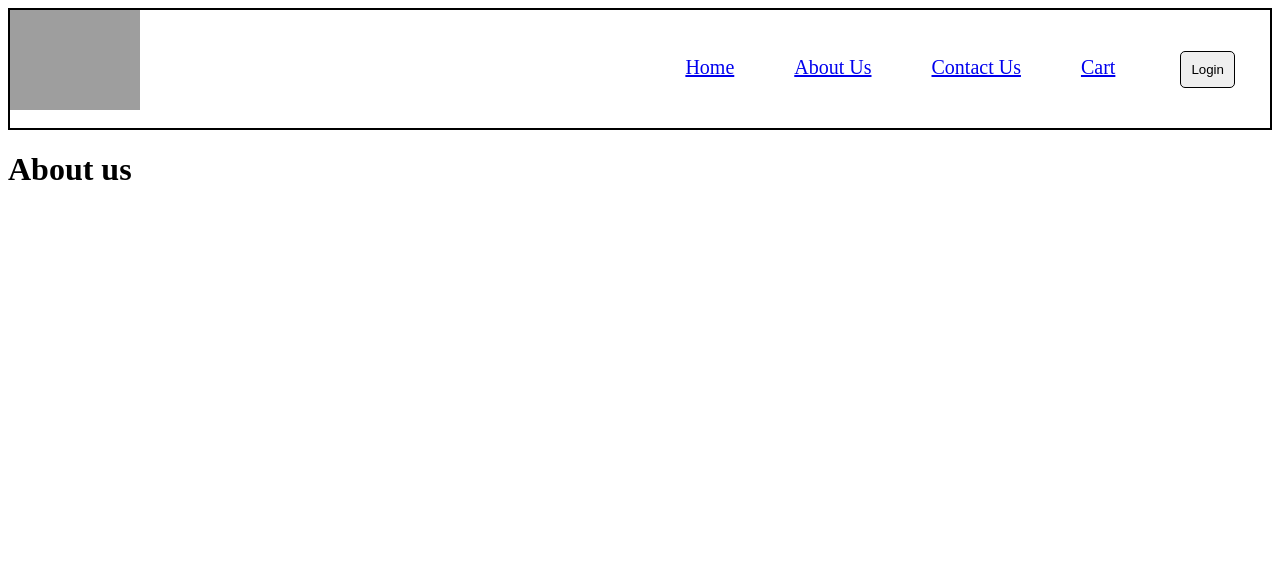
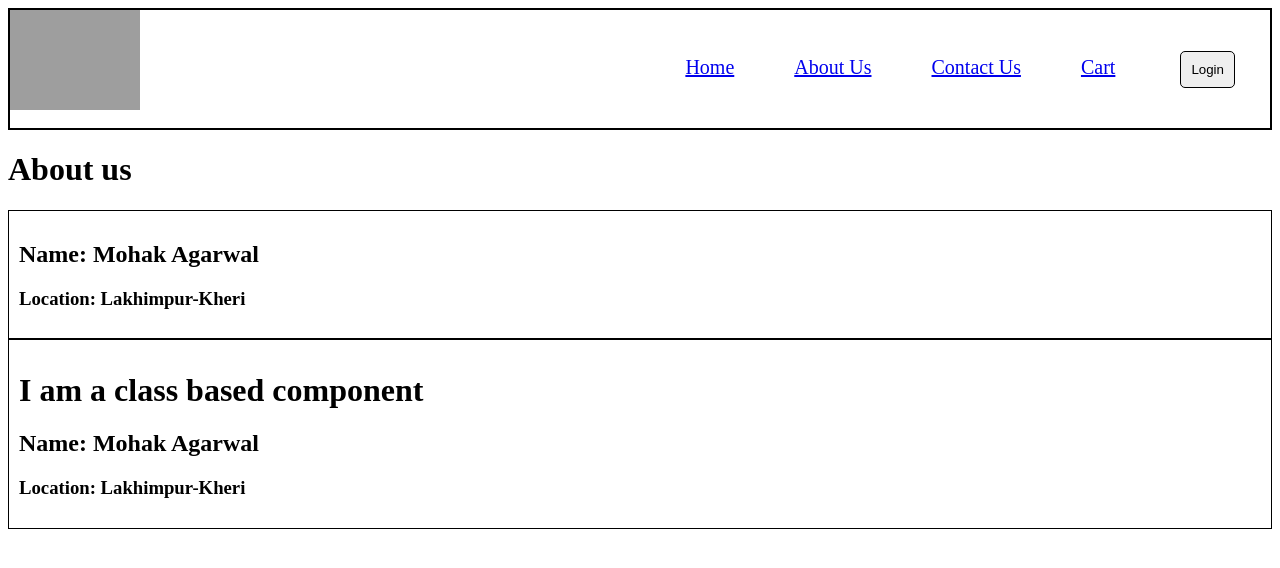
Before and after one commit to agarwalmohak6/Food-Villa, a React (Vite) app: page /about in a window 1280 px wide. Shown: the top 568 px of the page. Built offline with nearby package versions, Linux system fonts and the light colour scheme; grey boxes are pictures that could not be loaded.

Commit message:
intro to class based component

```diff
--- a/index.css
+++ b/index.css
@@ -86,3 +86,7 @@
     padding: 5px;
     margin: 5px;
 }
+.user-card{
+    padding: 10px;
+    border: 1px solid black;
+}
--- a/src/components/About.js
+++ b/src/components/About.js
@@ -1,7 +1,11 @@
+import User from "./User";
+import UserClass from "./UserClass";
 const About = () => {
   return (
     <div>
       <h1>About us</h1>
+      <User />
+      <UserClass />
     </div>
   );
 };
--- /dev/null
+++ b/src/components/User.js
@@ -0,0 +1,10 @@
+const User = () => {
+  return (
+    <div className="user-card">
+      <h2>Name: Mohak Agarwal</h2>
+      <h3>Location: Lakhimpur-Kheri</h3>
+    </div>
+  );
+};
+
+export default User;
--- /dev/null
+++ b/src/components/UserClass.js
@@ -0,0 +1,18 @@
+import React from "react";
+
+class UserClass extends React.Component {
+  render() {
+    return (
+      <div className="user-card">
+        <h1>I am a class based component</h1>
+        <h2>Name: Mohak Agarwal</h2>
+        <h3>Location: Lakhimpur-Kheri</h3>
+      </div>
+    );
+  }
+}
+
+export default UserClass;
+
+// Any class to be a class based component, we need to extend React.Component
+// and then create a render() method where we return JSX
```
